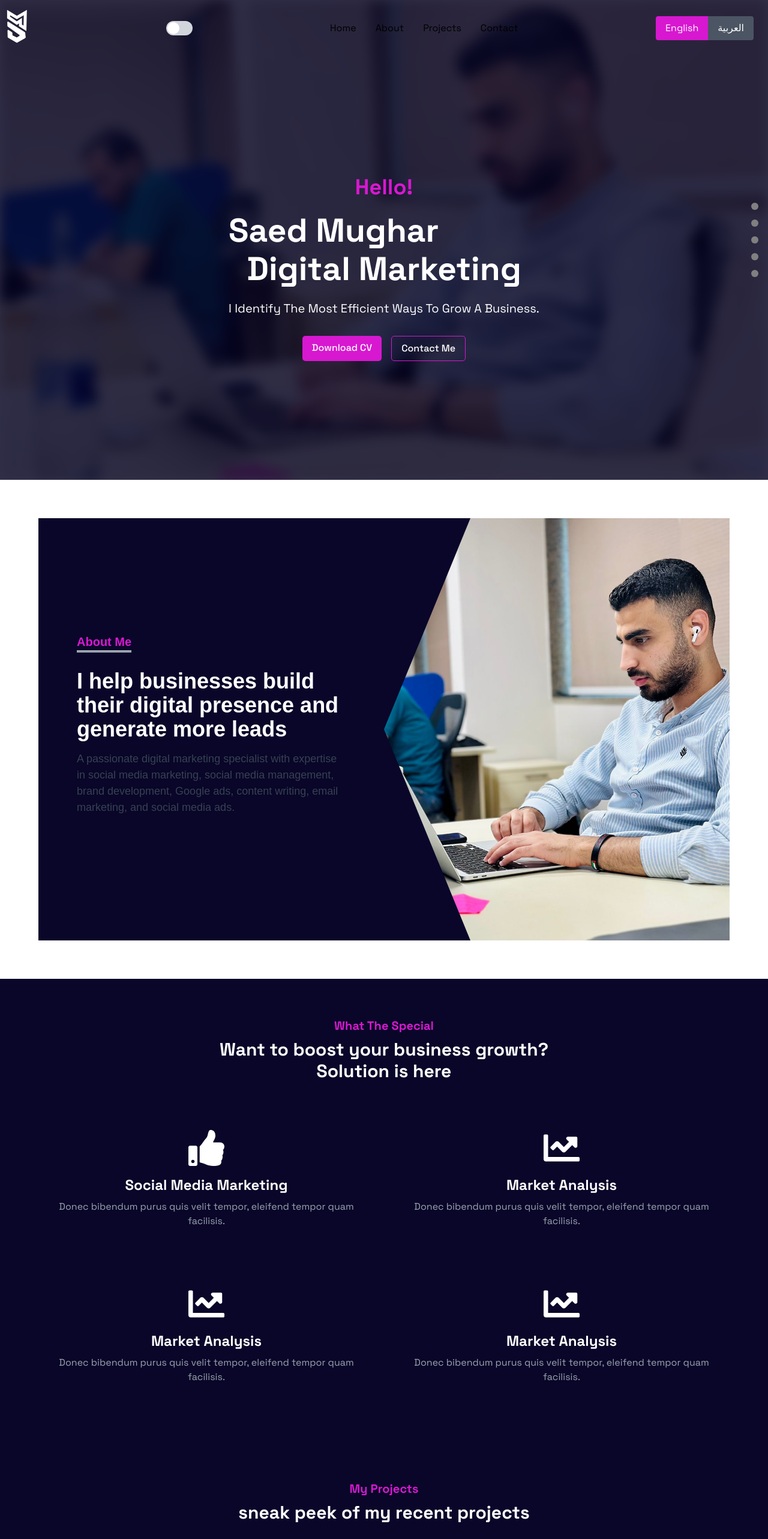
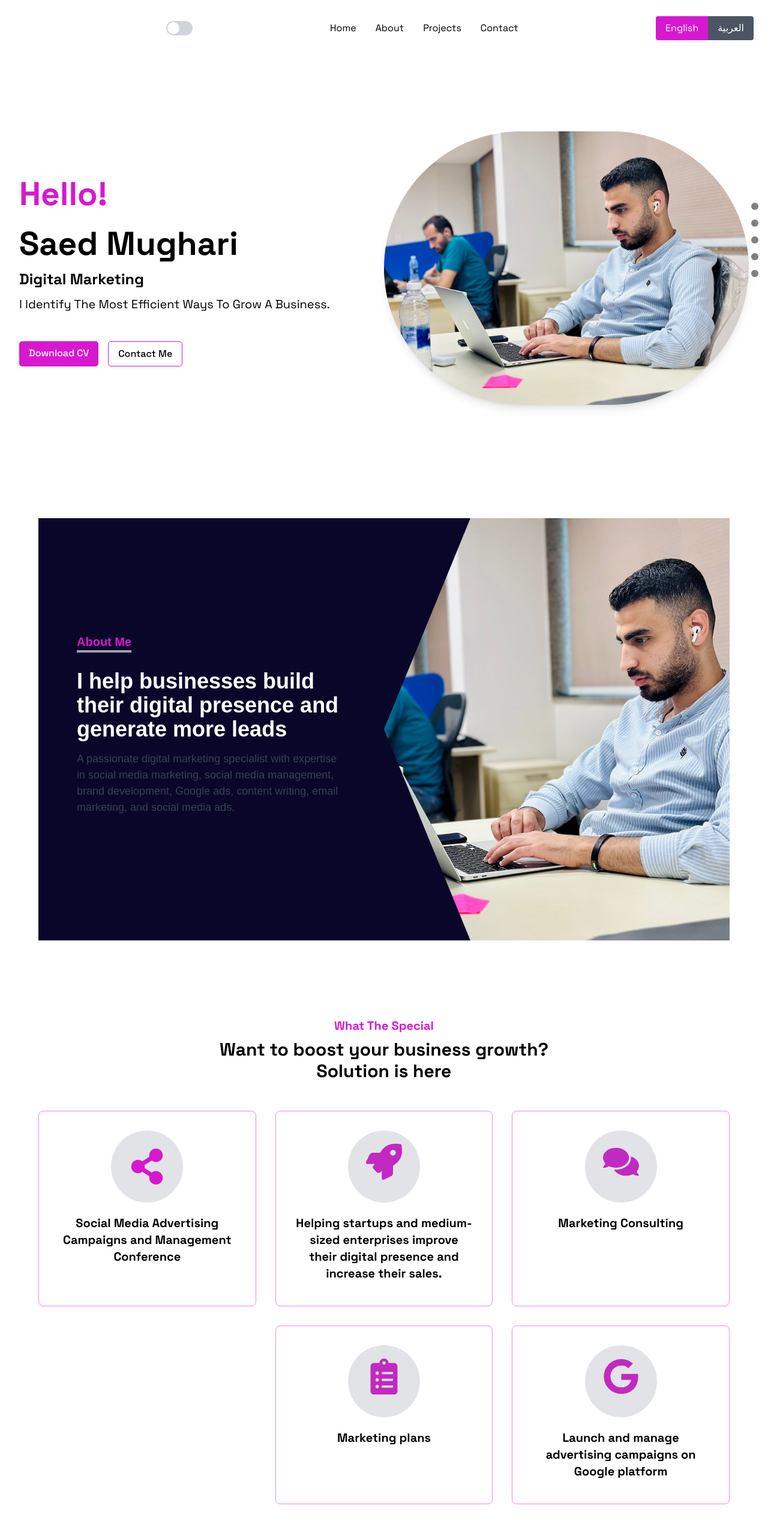
Before and after one commit to saedaraed/digital-marketing, a React (Create React App) app: page / in a window 1280 px wide. Shown: the top 2566 px of the page at 60% size. Built offline with nearby package versions, Linux system fonts and the light colour scheme; no server answers.

Commit message:
fix some issues

```diff
--- a/package.json
+++ b/package.json
@@ -11,7 +11,9 @@
     "react-dom": "^18.3.1",
     "react-i18next": "^15.0.2",
     "react-icons": "^5.3.0",
+    "react-intersection-observer": "^9.13.1",
     "react-scripts": "5.0.1",
+    "react-scroll": "^1.9.0",
     "web-vitals": "^2.1.4"
   },
   "scripts": {
--- a/src/components/HeroSection.js
+++ b/src/components/HeroSection.js
@@ -1,87 +1,83 @@
-import React, { useState , useEffect } from 'react';
+import React, { useState, useEffect } from 'react';
 import '../index.css';
 import Navbar from './Navbar';
 import '../i18n';
 import { useTranslation } from 'react-i18next';
+import { useInView } from 'react-intersection-observer';
 
-const Herosection = () => {
-  const [displayedText, setDisplayedText] = useState('');
-  const [index, setIndex] = useState(0);
-  const [isReversing, setIsReversing] = useState(false);
+const Herosection = ({id}) => {
 
   const { t, i18n } = useTranslation();
 
   const isArabic = i18n.language === 'ar';
-  const text =t('name');
+  const text = t('name');
 
-  useEffect(() => {
-    const interval = setInterval(() => {
-      if (!isReversing) {
-        if (index < text.length) {
-          setDisplayedText((prev) => prev + text[index]);
-          setIndex((prevIndex) => prevIndex + 1);
-        } else {
-          setIsReversing(true);
-        }
-      } else {
-        if (index > 0) {
-          setDisplayedText((prev) => prev.slice(0, -1));
-          setIndex((prevIndex) => prevIndex - 1);
-        } else {
-          setIsReversing(false);
-        }
-      }
-    }, 150);
 
-    return () => clearInterval(interval);
-  }, [index, isReversing, text]);
+  const { ref, inView } = useInView({
+    threshold: 0.2, // Trigger when 20% of the section is visible
+    triggerOnce: true, // Animate only once
+  });
+  return (
+    <div id={id}
+    ref={ref} className={`relative h-screen flex flex-col items-center justify-start  bg-white dark:bg-gradient-to-r from-[rgba(9,6,41)] to-[rgba(215,24,208)] ${isArabic ? 'arabic-font' : ''}  ${inView ? 'animate-slideUp' : 'opacity-0'} `} dir={isArabic ? 'rtl' : 'ltr'}>
 
-  return (
-    <div className={`relative h-screen flex flex-col items-center justify-start ${isArabic ? 'arabic-font' : ''}`} dir={isArabic ? 'rtl' : 'ltr'}>
       <Navbar />
-      <div className="flex flex-grow items-center justify-center w-full">
-        <div
-          className="absolute inset-0 bg-cover bg-center filter blur-[10px] fixed"
-          style={{
-            backgroundImage: `url('/images/WhatsApp Image 2024-09-07 at 18.22.11.jpeg')`,
-            backgroundAttachment: 'fixed',
-          }}
-        ></div>
+      <div className="container flex flex-col md:flex-row flex-grow items-center justify-between w-full  px-4 md:px-8">
 
-        <div
-          className="absolute inset-0"
-          style={{
-            backgroundColor: 'rgba(5, 3, 34, 0.82)',
-          }}
-        ></div>
 
-        <div className="relative z-10 text-center text-white">
+        <div className="relative w-full md:w-1/2 z-10 text-left text-white  text-left">
 
-          <h1 className="text-4xl font-bold mb-8 text-pink-500">{t('welcome')}</h1>
-          <h2 className="text-white text-4xl text-[55px] text-center mb-6 font-bold flex items-center">{displayedText}</h2>
-          <h2 className="text-white text-4xl text-[55px] mb-8 font-bold">{t('job')}</h2>
+          <h1 className="text-[5px] md:text-[55px]  font-bold text-[45px]  text-pink-500">{t('welcome')}</h1>
+          <h2 className="dark:text-white text-black  text-[35px] md:text-[55px] text-left font-bold">{t('name')}</h2>
+          <h2 className="dark:text-white text-black  text-[20px] = md:text-[25px] mb-2 font-bold">{t('job')}</h2>
 
-          <p className="text-xl mb-8 text-[25px]">
+          <p className="text-lg md:text-xl mb-12 text-[25px] dark:text-white text-black">
             {t('description')}
           </p>
 
-          <div className="flex justify-center gap-4">
+          <div className="flex justify-left gap-4">
             <a
               href="/cv/Saed updated cv.pdf"
               download="Saed updated cv.pdf"
-              className="bg-pink-500 hover:bg-pink-700 text-white font-medium py-2 px-4 rounded-[5px]"
+              className="bg-pink-500 text-white font-medium py-2 px-4 rounded-[5px]"
             >
               {t('downloadCv')}
             </a>
             <a
               href="#contact"
-              className="border border-pink-500 hover:bg-pink-700 text-white font-medium py-2 px-4 rounded-[5px]"
+              className="border border-pink-500 text-black dark:text-white font-medium py-2 px-4 rounded-[5px]"
             >
               {t('contactMe')}
             </a>
           </div>
         </div>
+
+        <div className="relative w-full md:w-1/2 ">
+        <img src="/images/WhatsApp Image 2024-09-07 at 18.22.11.jpeg" alt="Profile Image" className="relative z-20 object-cover w-200 h-200 rounded-full shadow-lg" />
+        </div>
+
       </div>
+      {/* <section className="flex items-center justify-between h-screen  px-8">
+      <div className="relative">
+        <div className="absolute top-4 left-8 w-[500px] h-[450px] border-4 border-white-500"></div>
+        <img
+          src="/images/WhatsApp_Image_2024-09-07_at_18.15.20-removebg-preview.png"
+          alt="Profile"
+          className="relative w-[350px] h-[450px] object-cover top-5 "
+        />
+      </div>
+
+      {/* Right Side (Text) */}
+      {/* <div className="flex flex-col items-start justify-center">
+        <h1 className="text-5xl font-bold text-gray-800">
+          Nothing is <br /> impossible
+        </h1>
+        <p className="text-lg text-gray-500 mt-4">
+          If you just work hard enough at it
+        </p>
+        <p className="text-lg italic text-gray-500 mt-8">James Martin</p>
+      </div>
+    </section> */}
     </div>
   );
 };
--- a/src/components/Projects.js
+++ b/src/components/Projects.js
@@ -1,7 +1,7 @@
 import React, { useEffect, useState  } from 'react';
 import { useTranslation } from 'react-i18next';
 
-const Projects = () => {
+const Projects = ({id}) => {
 
   const { t, i18n } = useTranslation();
   const isArabic = i18n.language === 'ar';
@@ -20,7 +20,7 @@ const Projects = () => {
 
 
   return (
-    <section className={`bg-custom-dark py-16 px-8 ${isArabic ? 'arabic-font' : ''}`} dir={isArabic ? 'rtl' : 'ltr'}>
+    <section id={id} className={`bg-custom-dark py-16 px-8 ${isArabic ? 'arabic-font' : ''}`} dir={isArabic ? 'rtl' : 'ltr'}>
 
       <div className="text-center mb-12">
         <h2 className="text-pink-500 text-xl font-bold mb-2">{t('projectTitle')}</h2>
--- a/src/components/Services.js
+++ b/src/components/Services.js
@@ -1,51 +1,69 @@
 import React from 'react';
 import '../index.css';
 import { FaThumbsUp, FaChartLine } from 'react-icons/fa';
+import { FaRocket } from 'react-icons/fa';
+import { FaComments } from 'react-icons/fa';
+import { FaClipboardList } from 'react-icons/fa';
+import { FaGoogle } from 'react-icons/fa';
+import { FaShareAlt } from 'react-icons/fa';
 
-const Services = () => {
+const Services = ({ id }) => {
   return (
-    <section className="bg-custom-dark py-16 px-8">
+    <section id={id} className="py-16 px-8">
 
       <div className="text-center mb-12">
         <h2 className="text-pink-500 text-xl font-bold mb-2">What The Special</h2>
-        <h1 className="text-white text-3xl font-bold mb-4">
+        <h1 className="text-black dark:text-white text-3xl font-bold mb-4">
           Want to boost your business growth? <br />
           Solution is here
         </h1>
       </div>
 
 
-      <div className="max-w-6xl mx-auto grid grid-cols-1 md:grid-cols-2 gap-8">
+      <div className="max-w-6xl mx-auto grid grid-cols-1 grid-cols-1 md:grid-cols-3 gap-8">
 
-        <div className="bg-darkBlue rounded-lg shadow-custom p-8 text-center hover:shadow-xl transition-shadow">
-          <FaThumbsUp className="text-6xl text-white mb-4 mx-auto" /> {/* Replace with your icon */}
-          <h3 className="text-white text-2xl font-bold mb-2">Social Media Marketing</h3>
-          <p className="text-gray-400">
-            Donec bibendum purus quis velit tempor, eleifend tempor quam facilisis.
-          </p>
+        <div className="bg-darkBlue rounded-lg hover:shadow-customlight dark:hover:shadow-customdark p-8 text-center transform transition-transform hover:-translate-y-10 border-[1px] border-[#D718D0] dark:border-white border-opacity-50">
+          <div className="relative flex items-center justify-center w-[120px] mx-auto h-[120px] rounded-full">
+            <div className="absolute inset-0 bg-gray-500 rounded-full opacity-[20%]"></div>
+            <FaShareAlt className="text-6xl text-[#D718D0] dark:text-white z-10" />
+          </div>
+          <h3 className="text-black dark:text-white text-xl font-bold mb-2 mt-5 ">Social Media Advertising Campaigns and Management Conference</h3>
+
         </div>
 
-        <div className="bg-darkBlue rounded-lg shadow-custom p-8 text-center hover:shadow-xl transition-shadow">
-          <FaChartLine className="text-6xl text-white mb-4 mx-auto" />
-          <h3 className="text-white text-2xl font-bold mb-2">Market Analysis</h3>
-          <p className="text-gray-400">
-            Donec bibendum purus quis velit tempor, eleifend tempor quam facilisis.
-          </p>
+        <div className="bg-darkBlue rounded-lg hover:shadow-customlight dark:hover:shadow-customdark p-8 text-center transform transition-transform hover:-translate-y-10 border-[1px] border-[#D718D0] dark:border-white border-opacity-50">
+          <div className="relative flex items-center justify-center w-[120px] mx-auto h-[120px] rounded-full">
+            <div className="absolute inset-0 bg-gray-500 rounded-full opacity-[20%]"></div>
+            <FaRocket className="text-6xl text-[#D718D0] dark:text-white mb-4 mx-auto" />
+          </div>
+
+          <h3 className="text-black dark:text-white text-xl font-bold mb-2 mt-5">Helping startups and medium-sized enterprises improve their digital presence and increase their sales.</h3>
+
         </div>
 
-        <div className="bg-darkBlue rounded-lg shadow-custom p-8 text-center hover:shadow-xl transition-shadow">
-          <FaChartLine className="text-6xl text-white mb-4 mx-auto" />
-          <h3 className="text-white text-2xl font-bold mb-2">Market Analysis</h3>
-          <p className="text-gray-400">
-            Donec bibendum purus quis velit tempor, eleifend tempor quam facilisis.
-          </p>
+        <div className="bg-darkBlue rounded-lg hover:shadow-customlight dark:hover:shadow-customdark p-8 text-center transform transition-transform hover:-translate-y-10 border-[1px] border-[#D718D0] dark:border-white border-opacity-50">
+          <div className="relative flex items-center justify-center w-[120px] mx-auto h-[120px] rounded-full">
+            <div className="absolute inset-0 bg-gray-500 rounded-full opacity-[20%]"></div>
+            <FaComments className="text-6xl text-[#D718D0] dark:text-white mb-4 mx-auto" />
+          </div>
+          <h3 className="text-black dark:text-white text-xl font-bold mb-2 mt-5">Marketing Consulting</h3>
+
         </div>
-        <div className="bg-darkBlue rounded-lg shadow-custom p-8 text-center hover:shadow-xl transition-shadow">
-          <FaChartLine className="text-6xl text-white mb-4 mx-auto" />
-          <h3 className="text-white text-2xl font-bold mb-2">Market Analysis</h3>
-          <p className="text-gray-400">
-            Donec bibendum purus quis velit tempor, eleifend tempor quam facilisis.
-          </p>
+        <div className="md:col-span-1 md:col-start-2 hover:shadow-customlight dark:hover:shadow-customdark rounded-lg  p-8 text-center transform transition-transform hover:-translate-y-10 border-[1px] border-[#D718D0] dark:border-white border-opacity-50">
+          <div className="relative flex items-center justify-center w-[120px] mx-auto h-[120px] rounded-full">
+            <div className="absolute inset-0 bg-gray-500 rounded-full opacity-[20%]"></div>
+            <FaClipboardList className="text-6xl text-[#D718D0] dark:text-white mb-4 mx-auto" />
+          </div>
+          <h3 className="text-black dark:text-white text-xl font-bold mb-2 mt-5">Marketing plans</h3>
+
+        </div>
+        <div className="md:col-span-1 rounded-lg hover:shadow-customlight dark:hover:shadow-customdark p-8 text-center transform transition-transform hover:-translate-y-10 border-[1px] border-[#D718D0] dark:border-white border-opacity-50">
+        <div className="relative flex items-center justify-center w-[120px] mx-auto h-[120px] rounded-full">
+            <div className="absolute inset-0 bg-gray-500 rounded-full opacity-[20%]"></div>
+            <FaGoogle className="text-6xl text-[#D718D0] dark:text-white mb-4 mx-auto" />
+          </div>
+          <h3 className="text-black dark:text-white text-xl font-bold mb-2 mt-5">Launch and manage advertising campaigns on Google platform</h3>
+
         </div>
       </div>
     </section>
```
Also changed, not shown: src/components/Testimonials.js (+54 -44 lines), 1 other file (tests, documents, lock files or other folders).
